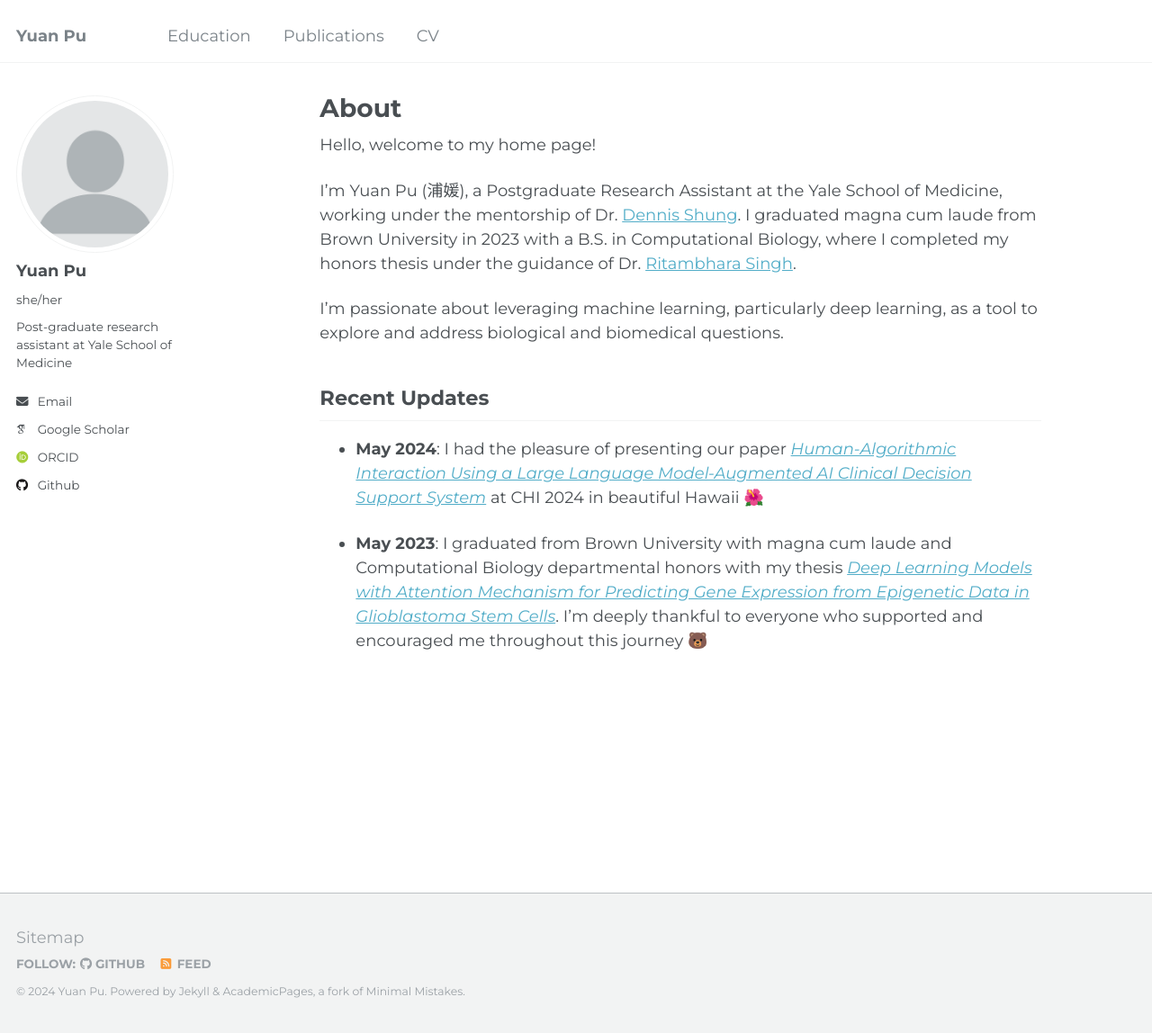
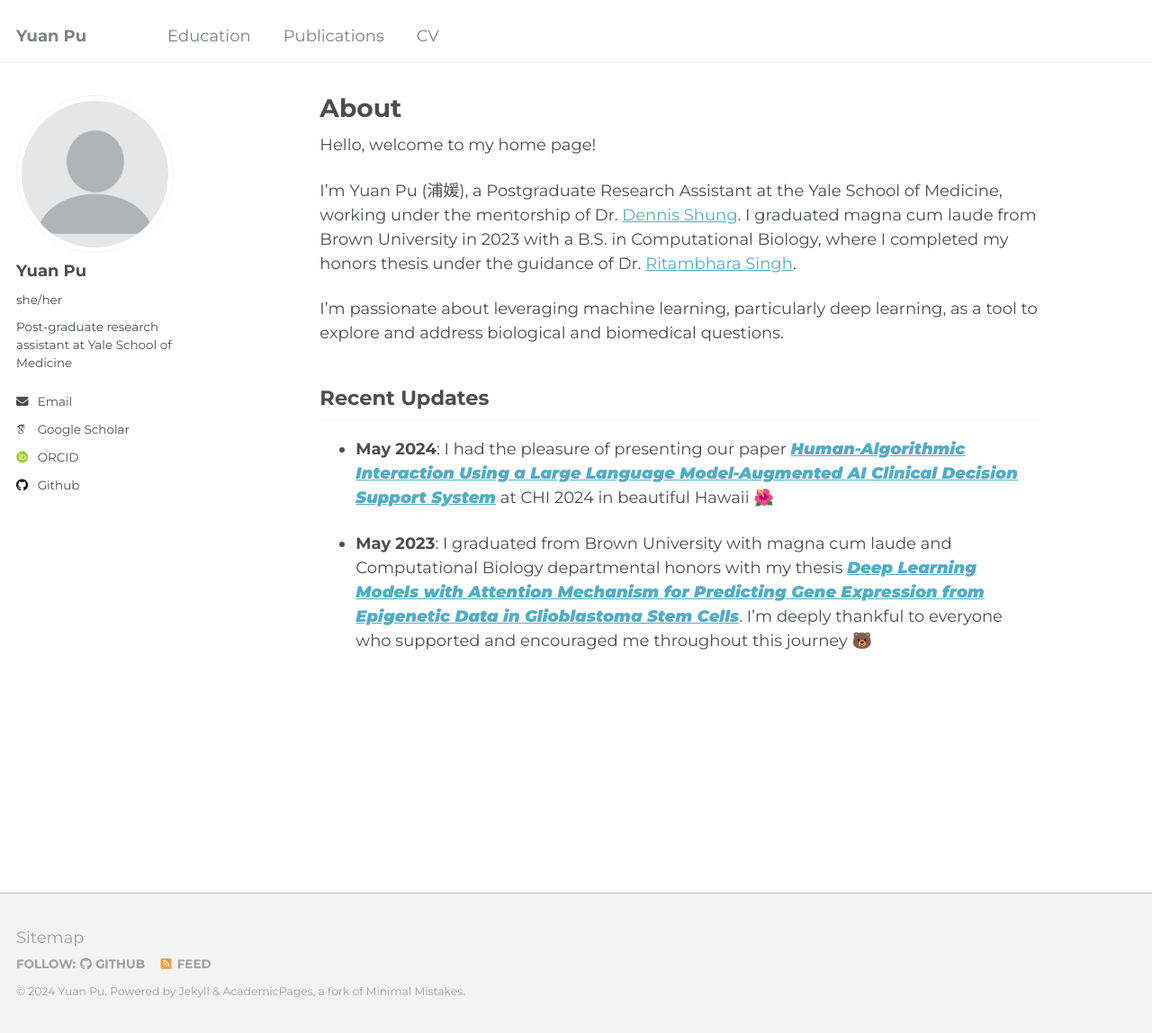
Before and after one commit to yuan-pu/yuan-pu_academicPages, a Jekyll site: the page built from _pages/about.md, in a window 1280 px wide and 1148 px high. Shown: the whole window at 90% size. Built offline with Jekyll 4.4.1, drawn with Linux system fonts in a browser that asks for light colours; some web fonts are replaced.

Commit message:
Update custom.html

```diff
--- a/_includes/head/custom.html
+++ b/_includes/head/custom.html
@@ -28,7 +28,8 @@
 <link rel="preconnect" href="https://fonts.googleapis.com">
 <link rel="preconnect" href="https://fonts.gstatic.com" crossorigin>
 <!-- <link href="https://fonts.googleapis.com/css2?family=EB+Garamond:ital,wght@0,400..800;1,400..800&display=swap" rel="stylesheet"> -->
-<link href="https://fonts.googleapis.com/css2?family=Montserrat:ital,wght@0,100..900;1,100..900&display=swap" rel="stylesheet">
+<!-- <link href="https://fonts.googleapis.com/css2?family=Montserrat:ital,wght@0,100..900;1,100..900&display=swap" rel="stylesheet"> -->
+<link href="https://fonts.googleapis.com/css2?family=Montserrat:ital,wght@0,100;0,400;0,700;1,900&display=swap" rel="stylesheet">
 
 
 <!-- Support for MatJax -->
```
